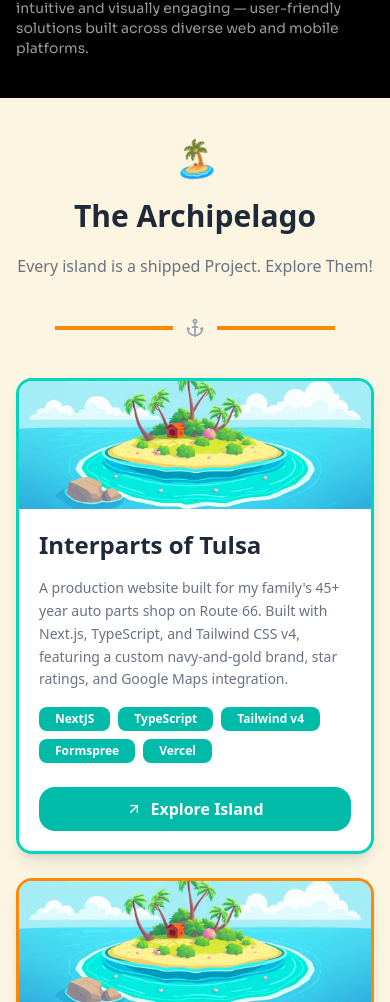
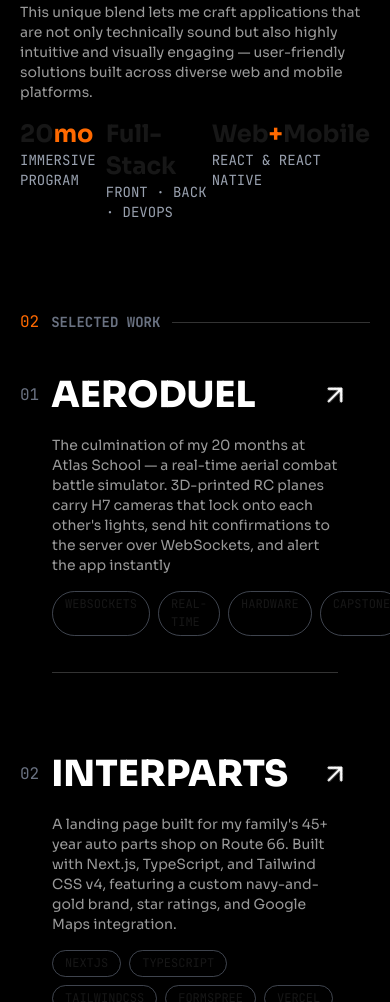
Before and after one commit to zack6yuan/devfolio, a Next.js app in the folder devfolio/: page / in a window 390 px wide. Shown: the part 998-2000 px from the top of the page. Built offline with nearby package versions, Linux system fonts and the light colour scheme.

Commit message:
feat: update about and work sections for mobile.

```diff
--- a/devfolio/app/components/about.tsx
+++ b/devfolio/app/components/about.tsx
@@ -1,21 +1,39 @@
-export default function Passport() {
+export default function About() {
   return (
-    <div className="flex flex-col items-start gap-5 pt-12 sm:pt-15 pb-10 px-4 bg-black">
+    <div className="flex flex-col items-start gap-5 pt-12 sm:pt-15 pb-10 px-5 bg-black">
+      <div className="flex items-center gap-3 font-mono w-full">
+        <p className="text-orange-500 text-md">01</p>
+        <p className="text-gray-500 text-sm font-bold">ABOUT</p>
+        <hr className="border-t border-white/20 flex-1" />
+      </div>
       <h1 className="text-4xl sm:text-5xl md:text-6xl lg:text-7xl 2xl:text-8xl text-white font-sora font-extrabold text-center">
         DESIGN<span className="text-orange-500">+</span>DEVELOPMENT
       </h1>
       <div className="flex flex-col md:flex-row gap-4 md:gap-8 font-sora w-full sm:w-[90%] md:w-[85%] lg:w-[75%] max-w-4xl text-sm sm:text-md sm:text-base text-left md:text-left">
         <p className="text-white">
-          I'm a Full-Stack Web Developer and Computer Science graduate of
-          Atlas School in Tulsa, Oklahoma. My journey into development is
-          fueled by an early fascination with technology and graphic design.
+          I'm a Full-Stack Web Developer and Computer Science graduate of Atlas
+          School in Tulsa, Oklahoma. My journey into development is fueled by an
+          early fascination with technology and graphic design.
         </p>
         <p className="text-white/60">
           This unique blend lets me craft applications that are not only
           technically sound but also highly intuitive and visually engaging —
-          user-friendly solutions built across diverse web and mobile
-          platforms.
+          user-friendly solutions built across diverse web and mobile platforms.
         </p>
+        <div className="flex text-2xl">
+          <div className="flex flex-col">
+            <p className="font-sora font-bold">20<span className="text-orange-500">mo</span></p>
+            <p className="text-sm font-mono text-gray-400">IMMERSIVE PROGRAM</p>
+          </div>
+          <div className="flex flex-col">
+            <p className="font-sora font-bold">Full-Stack</p>
+            <p className="text-sm font-mono text-gray-400">FRONT · BACK · DEVOPS</p>
+          </div>
+          <div className="flex flex-col">
+            <p className="font-sora font-bold">Web<span className="text-orange-500">+</span>Mobile</p>
+            <p className="text-sm font-mono text-gray-400">REACT & REACT NATIVE</p>
+          </div>
+        </div>
       </div>
     </div>
   );
--- /dev/null
+++ b/devfolio/app/components/work.tsx
@@ -0,0 +1,90 @@
+import { ArrowRight } from "lucide-react";
+
+export default function Work() {
+  const tags1 = ["WEBSOCKETS", "REAL-TIME", "HARDWARE", "CAPSTONE"];
+  const tags2 = ["NEXTJS", "TYPESCRIPT", "TAILWINDCSS", "FORMSPREE", "VERCEL"];
+  return (
+    <div>
+      <div className="flex flex-col items-start gap-5 pt-12 sm:pt-15 pb-10 px-5 bg-black">
+        <div className="flex items-center gap-3 font-mono w-full">
+          <p className="text-orange-500 text-md">02</p>
+          <p className="text-gray-500 text-sm font-bold">SELECTED WORK</p>
+          <hr className="border-t border-white/20 flex-1" />
+        </div>
+        <hr className="border-t border-white/20 flex-1" />
+        <div className="flex items-center gap-3 w-full justify-between pr-5">
+          <div className="flex items-center gap-3">
+            <p className="text-gray-500 font-mono">01</p>
+            <h1 className="text-4xl sm:text-5xl md:text-6xl lg:text-7xl 2xl:text-8xl text-white font-sora font-extrabold text-center">
+              AERODUEL
+            </h1>
+          </div>
+          <a href="https:/www.github.com/aeroduel">
+            <ArrowRight
+                stroke="white"
+                size={30}
+                className="-rotate-45 transition-transform duration-300 ease-out hover:translate-x-2 hover:-translate-y-2 cursor-pointer hover:stroke-orange-500"
+            />
+          </a>
+        </div>
+        <div className="flex flex-col md:flex-row gap-4 md:gap-8 font-sora w-full max-w-5xl text-sm sm:text-md sm:text-base text-left px-8">
+          <p className="text-white/60 flex-1">
+            The culmination of my 20 months at Atlas School — a real-time aerial
+            combat battle simulator. 3D-printed RC planes carry H7 cameras that
+            lock onto each other's lights, send hit confirmations to the server
+            over WebSockets, and alert the app instantly
+          </p>
+          <div className="flex gap-2">
+            {tags1.map((tag, x) => (
+              <div
+                className="rounded-full py-1 px-3 gap border border-gray-500/60 text-[12px] font-mono"
+                key={x}
+              >
+                {tag}
+              </div>
+            ))}
+          </div>
+          <hr className="border-t border-white/20 flex-1 my-5" />
+        </div>
+      </div>
+
+      <div className="flex flex-col items-start gap-5 sm:pt-15 pb-10 px-5 bg-black">
+        <hr className="border-t border-white/20 flex-1" />
+        <div className="flex items-center gap-3 w-full justify-between pr-5">
+          <div className="flex items-center gap-3">
+            <p className="text-gray-500 font-mono">02</p>
+            <h1 className="text-4xl sm:text-5xl md:text-6xl lg:text-7xl 2xl:text-8xl text-white font-sora font-extrabold text-center">
+              INTERPARTS
+            </h1>
+          </div>
+          <a href="https://www.github.com/zack6yuan/interparts-of_tulsa">
+              <ArrowRight
+                stroke="white"
+                size={30}
+                className="-rotate-45 transition-transform duration-300 ease-out hover:translate-x-2 hover:-translate-y-2 cursor-pointer hover:stroke-orange-500"
+              />
+          </a>
+        </div>
+        <div className="flex flex-col md:flex-row gap-4 md:gap-8 font-sora w-full max-w-5xl text-sm sm:text-md sm:text-base text-left px-8">
+          <p className="text-white/60 flex-1">
+            A landing page built for my family's 45+ year auto parts shop
+            on Route 66. Built with Next.js, TypeScript, and Tailwind CSS v4,
+            featuring a custom navy-and-gold brand, star ratings, and Google
+            Maps integration.
+          </p>
+          <div className="flex flex-wrap gap-2">
+            {tags2.map((tag, x) => (
+              <div
+                className="rounded-full py-1 px-3 gap border border-gray-500/60 text-[12px] font-mono"
+                key={x}
+              >
+                {tag}
+              </div>
+            ))}
+          </div>
+          <hr className="border-t border-white/20 flex-1 my-5" />
+        </div>
+      </div>
+    </div>
+  );
+}
--- a/devfolio/app/page.tsx
+++ b/devfolio/app/page.tsx
@@ -2,9 +2,10 @@
 import Archipelago from "./components/archipelago";
 import Hero from "./components/hero";
 import NavBar from "./components/navbar";
-import Passport from "./components/about";
+import About from "./components/about";
 import Bottle from "./components/bottle";
 import StackBanner from "./components/StackBanner";
+import Work from "./components/work";
 
 export default function Home() {
   return (
@@ -12,7 +13,8 @@
       <NavBar />
       <Hero />
       <StackBanner />
-      <Passport />
+      <About />
+      <Work />
       <Archipelago />
       <Backpack />
       <Bottle />
```
